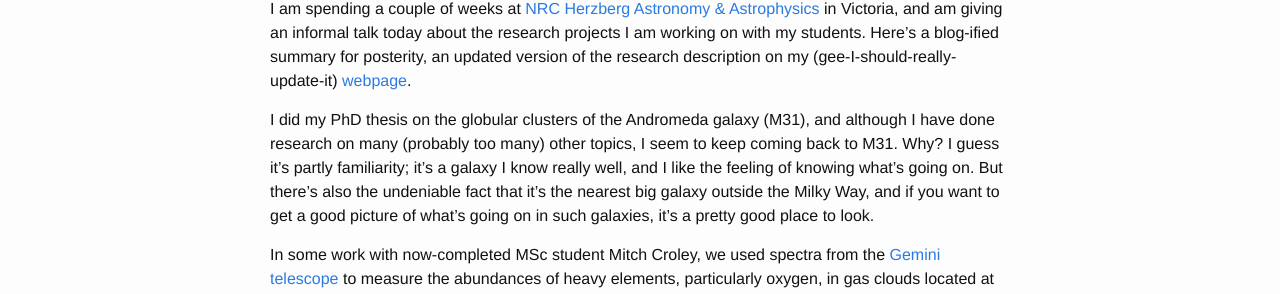
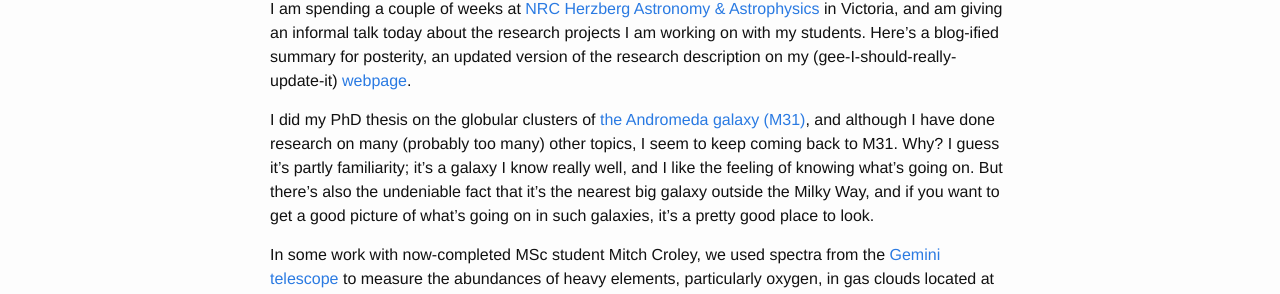
Before and after one commit to PBarmby/PBarmby.github.io, a Jekyll site: the page built from _posts/2015-07-16-All-M31-all-the-time.markdown, in a window 1280 px wide. Shown: the part 203-497 px from the top of the page. Built offline with Jekyll 4.4.1, drawn with Linux system fonts in a browser that asks for light colours; comment, search, counter and statistics services are not loaded; some of the changed lines change nothing that is shown.

Commit message:
link to M31 page

```diff
--- a/_posts/2015-07-16-All-M31-all-the-time.markdown
+++ b/_posts/2015-07-16-All-M31-all-the-time.markdown
@@ -12,7 +12,7 @@ talk today about the research projects I am working on with my students. Here's
 summary for posterity, an updated version of the research description on my (gee-I-should-really-update-it)
 [webpage](http://www.physics.uwo.ca/~pbarmby/).
 
-I did my PhD thesis on the globular clusters of the Andromeda galaxy (M31), and although I have
+I did my PhD thesis on the globular clusters of [the Andromeda galaxy (M31)](http://coolcosmos.ipac.caltech.edu/cosmic_classroom/multiwavelength_astronomy/multiwavelength_museum/m31.html), and although I have
 done research on many (probably too many) other topics, I seem to keep coming back to M31.
 Why? I guess it's partly familiarity; it's a galaxy I know really well, and I like the feeling
 of knowing what's going on. But there's also the undeniable fact that it's the nearest big galaxy
```
